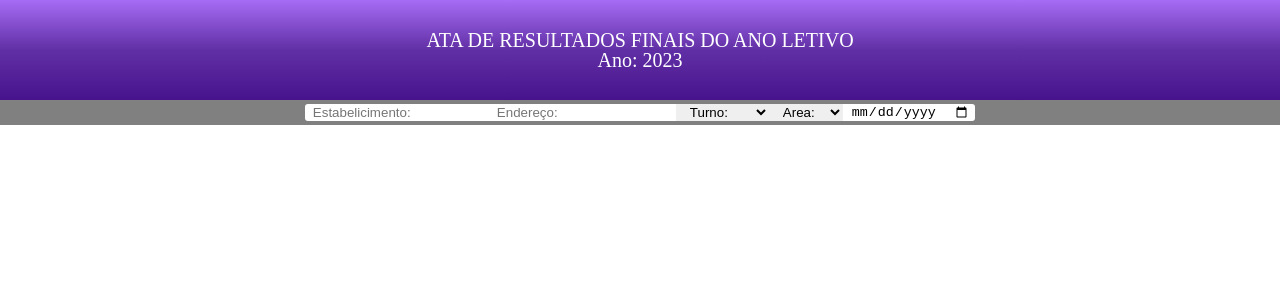
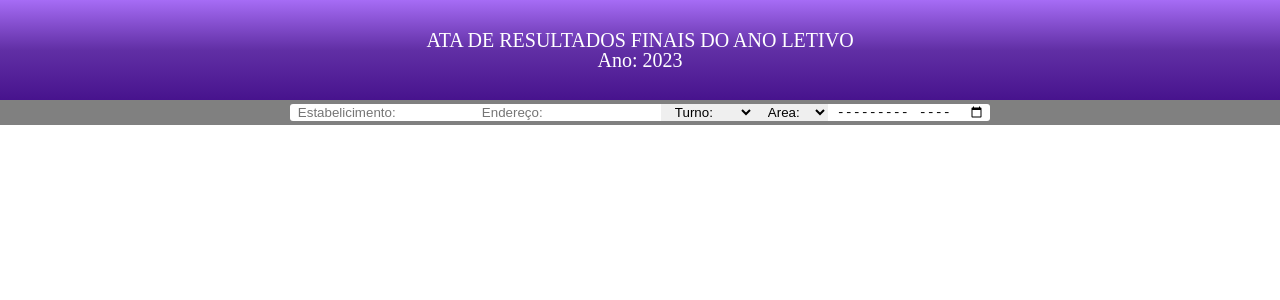
Before and after one commit to GilsonMendes/diario-eletronico-site, a React (Vite) app: page / in a window 1280 px wide. Shown: the top 300 px of the page. Built offline with nearby package versions, Linux system fonts and the light colour scheme.

Commit message:
Add mascara no input data.

```diff
--- a/index.html
+++ b/index.html
@@ -1,5 +1,5 @@
 <!DOCTYPE html>
-<html lang="en">
+<html lang="pt-BR">
   <head>
     <meta charset="UTF-8" />
     <meta name="viewport" content="width=device-width, initial-scale=1.0" />
--- a/src/components/header/menu-header/index.jsx
+++ b/src/components/header/menu-header/index.jsx
@@ -17,7 +17,7 @@ export default _ => {
                         <option value="U">Urbana</option>
                         <option value="R">Rural</option>
                     </select>
-                    <input className='date-area' type="date"  />
+                    <input className='date-area' type="month"  />
 
                 </form>
             </div>
```
